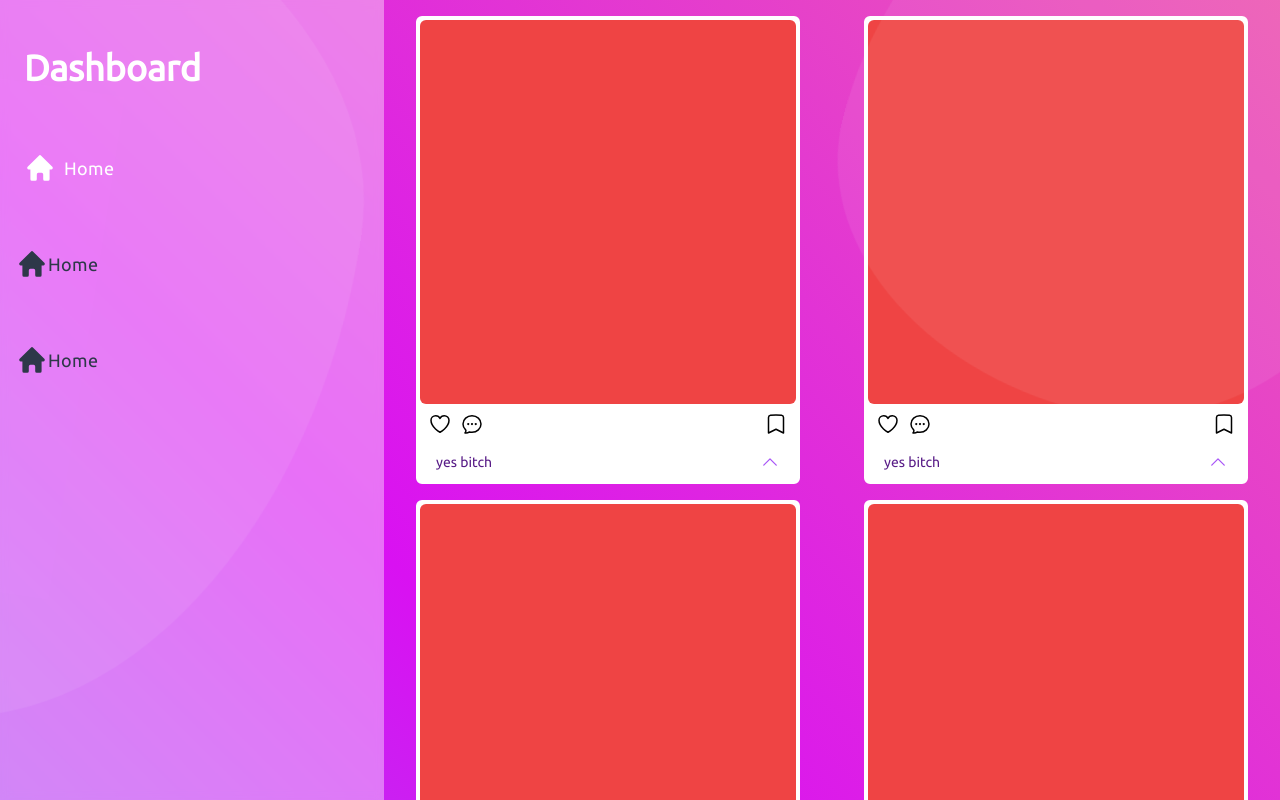
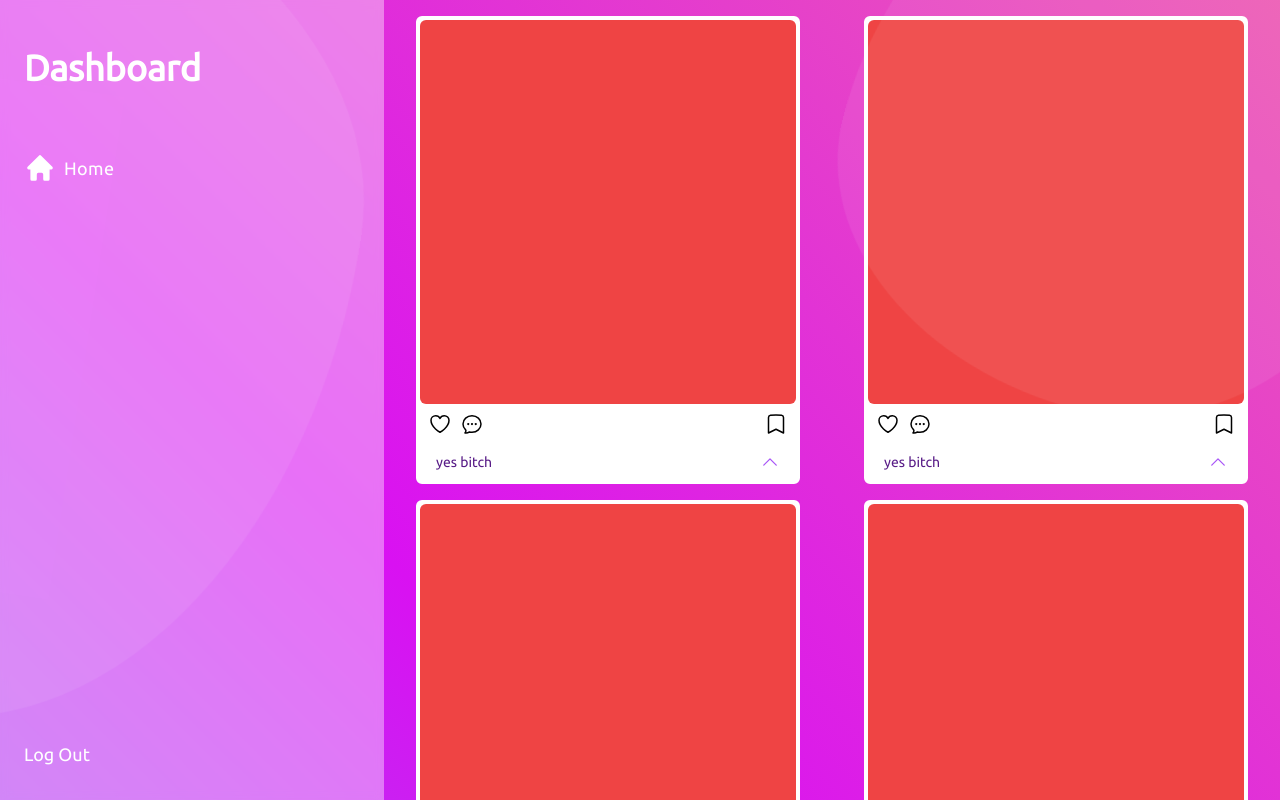
Before and after one commit to mrphilipp7/fun-web, a Next.js app in the folder my-fun/: page /HomePage in a window 1280 px wide. Built offline with nearby package versions, Linux system fonts and the light colour scheme.

Commit message:
all up to date w side

```diff
--- a/my-fun/src/pages/HomePage.tsx
+++ b/my-fun/src/pages/HomePage.tsx
@@ -8,47 +8,36 @@ const HomePage = () => {
       <Head>
         {" "}
         <title>Home Page</title>
-        <meta name="description" content="Generated by create next app" />
+        <meta name="description" content="Home page of website" />
         <meta name="viewport" content="width=device-width, initial-scale=1" />
         <link rel="icon" href="/favicon.ico" />
       </Head>
       <main className=" flex relative">
         {/* //appear on big screen// */}
-        <div className="bg-white/40 lg:flex w-0 lg:w-96 h-screen justify-start md:pl-4  lg:visible flex-col backdrop-blur-sm hidden">
+        <div className="bg-white/40 lg:flex w-0 lg:w-96 h-screen justify-start md:pl-4  lg:visible flex-col backdrop-blur-sm hidden relative">
           <ul className="flex flex-col space-y-12 mt-12">
             <li>
               <h1 className="text-4xl font-ubuntu font-semibold mb-2 ml-2 text-white">
                 Dashboard
               </h1>
             </li>
+            {/* //link to HomePage page// */}
             <li className="pr-4">
-              <Link href="#">
-                <button className=" hover:text-black w-full py-2 bg-transparent text-slate-800 tracking-wide font-medium  hover:bg-white/30 active:opacity-70 font-ubuntu rounded-md text-left flex items-center">
+              <Link href="/HomePage">
+                <button className="  w-full py-2 bg-transparent  tracking-wide font-medium  hover:bg-white/30 active:opacity-70 font-ubuntu rounded-md text-left flex items-center">
                   <HomeIcon className="h-8 w-8 fill-white mx-2 " />
 
                   <p className="font-ubuntu text-lg text-white ">Home</p>
                 </button>
               </Link>
             </li>
-            <li>
-              <Link href="#">
-                <button className="w-full py-2 bg-transparent text-slate-800 tracking-wide font-medium  hover:bg-white/80 active:opacity-70 font-ubuntu rounded-md text-left flex items-center">
-                  <HomeIcon className="h-8 w-8 fill-slate-800 " />
-
-                  <p className="font-ubuntu text-lg text-slate-800">Home</p>
-                </button>
-              </Link>
-            </li>
-            <li>
-              <Link href="#">
-                <button className="w-full py-2 bg-transparent text-slate-800 tracking-wide font-medium  hover:bg-white/80 active:opacity-70 font-ubuntu rounded-md text-left flex items-center">
-                  <HomeIcon className="h-8 w-8 fill-slate-800 " />
-
-                  <p className="font-ubuntu text-lg text-slate-800">Home</p>
-                </button>
-              </Link>
-            </li>
           </ul>
+          <Link
+            className="absolute bottom-6 left-4 hover:bg-white/30 p-2 rounded-md active:opacity-70"
+            href="/"
+          >
+            <p className="font-ubuntu text-lg text-white ">Log Out</p>
+          </Link>
         </div>
         {/* //card content// */}
         <div className="flex-auto h-screen overflow-y-scroll grid grid-cols-1 xl:grid-cols-2 place-items-center space-y-4 ">
--- a/my-fun/src/pages/index.tsx
+++ b/my-fun/src/pages/index.tsx
@@ -28,7 +28,7 @@ export default function Home() {
     <>
       <Head>
         <title>Login Page</title>
-        <meta name="description" content="Generated by create next app" />
+        <meta name="description" content="Login page of website" />
         <meta name="viewport" content="width=device-width, initial-scale=1" />
         <link rel="icon" href="/favicon.ico" />
         {/* // */}
```
